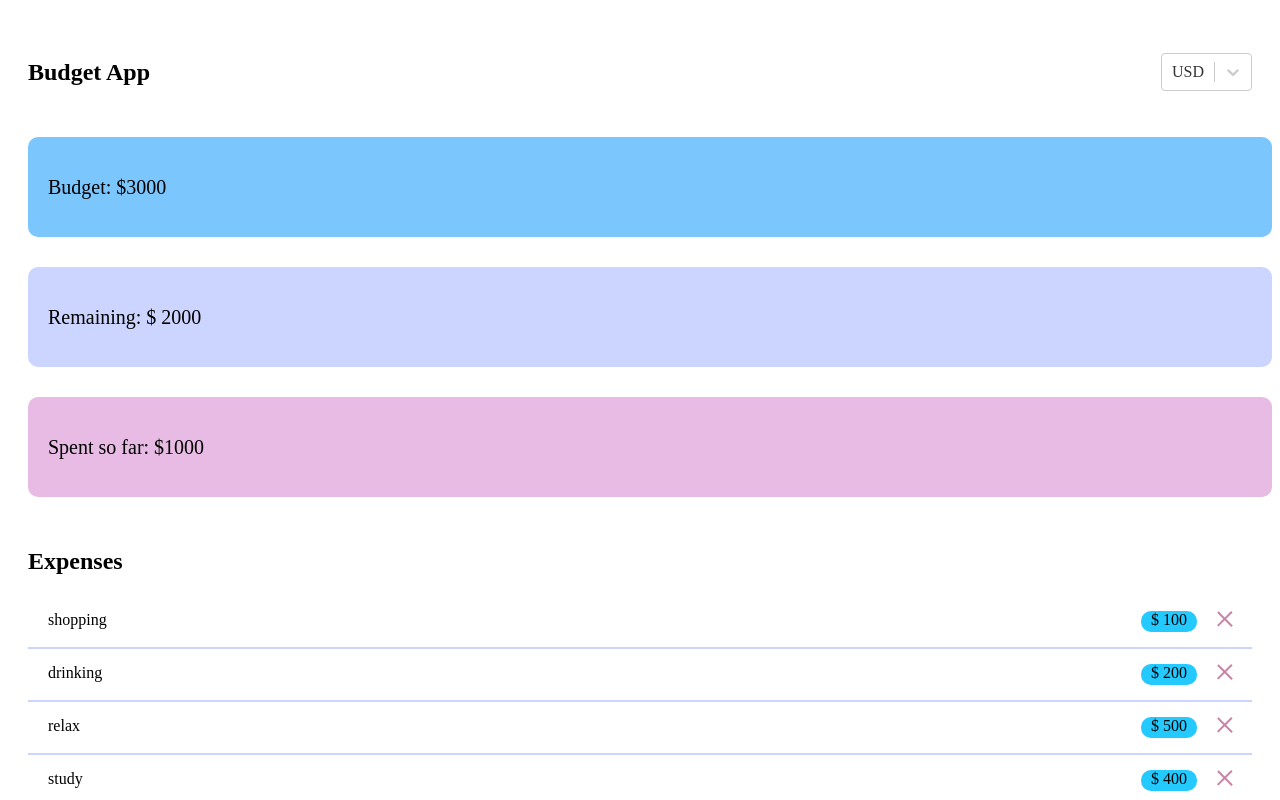
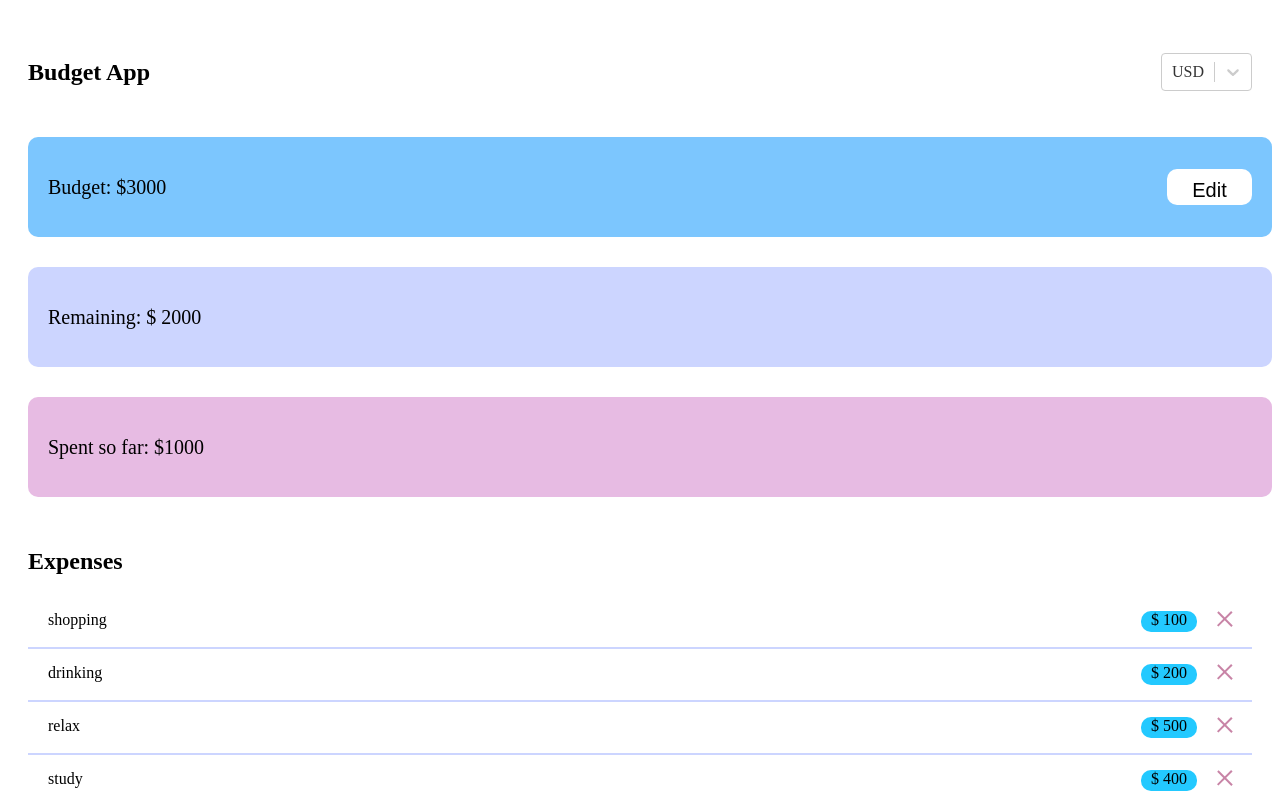
Before and after one commit to Natali2707/react-budget-app, a React (Create React App) app: page / in a window 1280 px wide. Shown: the top 800 px of the page. Built offline with nearby package versions, Linux system fonts and the light colour scheme.

Commit message:
feat (p-3): add button Edit

```diff
--- a/src/components/Badget/Badget.tsx
+++ b/src/components/Badget/Badget.tsx
@@ -1,9 +1,9 @@
 import { useCurrenciesContext } from "context";
-import { StyledBadge } from "./styles";
+import { Edit, StyledBadget } from "./styles";
 
 export const Badget = () => {
     const { currency } = useCurrenciesContext()
     return (
-        <StyledBadge >Budget: {currency}3000</StyledBadge >
+        <StyledBadget >Budget: {currency}3000 <p><Edit>Edit</Edit></p></StyledBadget >
     )
 }
--- a/src/components/Badget/styles.ts
+++ b/src/components/Badget/styles.ts
@@ -3,8 +3,8 @@ import styled from "styled-components";
 const StyledBadgeWrapper = styled.div`
   display: grid;
 `;
-const StyledBadge = styled.div`
-  display: grid;
+const StyledBadget = styled.div`
+  display: flex;
   width: 100%;
   height: 100px;
   background: #7cc6fe;
@@ -14,6 +14,17 @@ const StyledBadge = styled.div`
   font-weight: 500;
   font-size: 20px;
   line-height: 24px;
+  justify-content: space-between;
 `;
 
-export { StyledBadgeWrapper, StyledBadge };
+const Edit = styled.button`
+  width: 85px;
+  height: 36px;
+  margin-right: 20px;
+  font-size: 20px;
+  padding: 10px 20px;
+  background: #ffffff;
+  border-radius: 10px;
+  border: none;
+`;
+export { StyledBadgeWrapper, StyledBadget, Edit };
```
